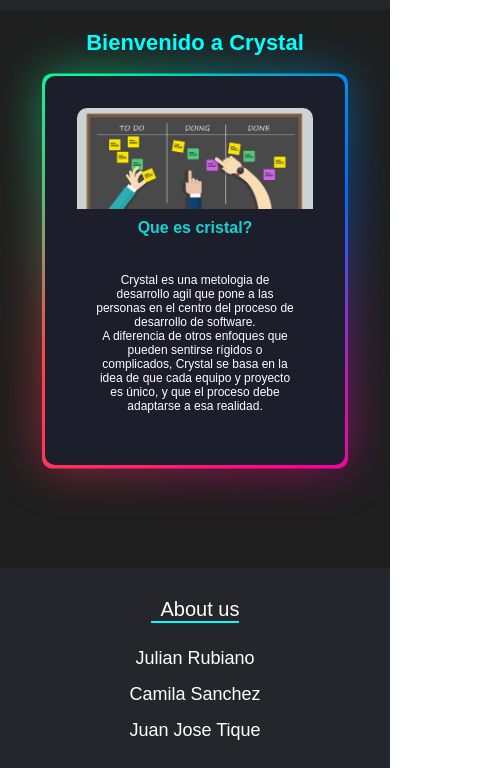
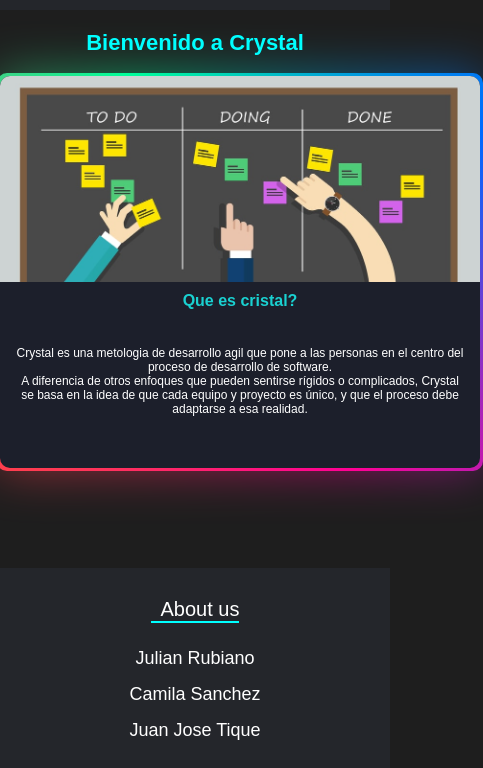
Before and after one commit to navitos/Software1, a plain HTML site: page index.html in a window 390 px wide. Shown: the part 76-844 px from the top of the page, 483 px wide, since content can reach past the window. Drawn offline with Linux system fonts and the light colour scheme.

Commit message:
responsive

```diff
--- a/styles.css
+++ b/styles.css
@@ -176,15 +176,6 @@ body{
 .card{
     display: flex;
     flex-direction: column;
-    border:  1px ;
-    border-radius: 10px;
-    margin-left: 10%;
-    max-width: 80%;
-    height: auto;
-    margin-top: 30px ;
-    background-color: #24262B;
-    position: relative;
-
     p{
         color: #ffffff;
         margin-left: 1rem ;
@@ -205,8 +196,8 @@ body{
 }
 .card{
     margin: 0 auto;
-    padding: 2em;
-    width: 300px;
+    padding-bottom: 2em;
+    width: 30em;
     background: #1c1f2b;
     text-align: center;
     border-radius: 10px;
```
